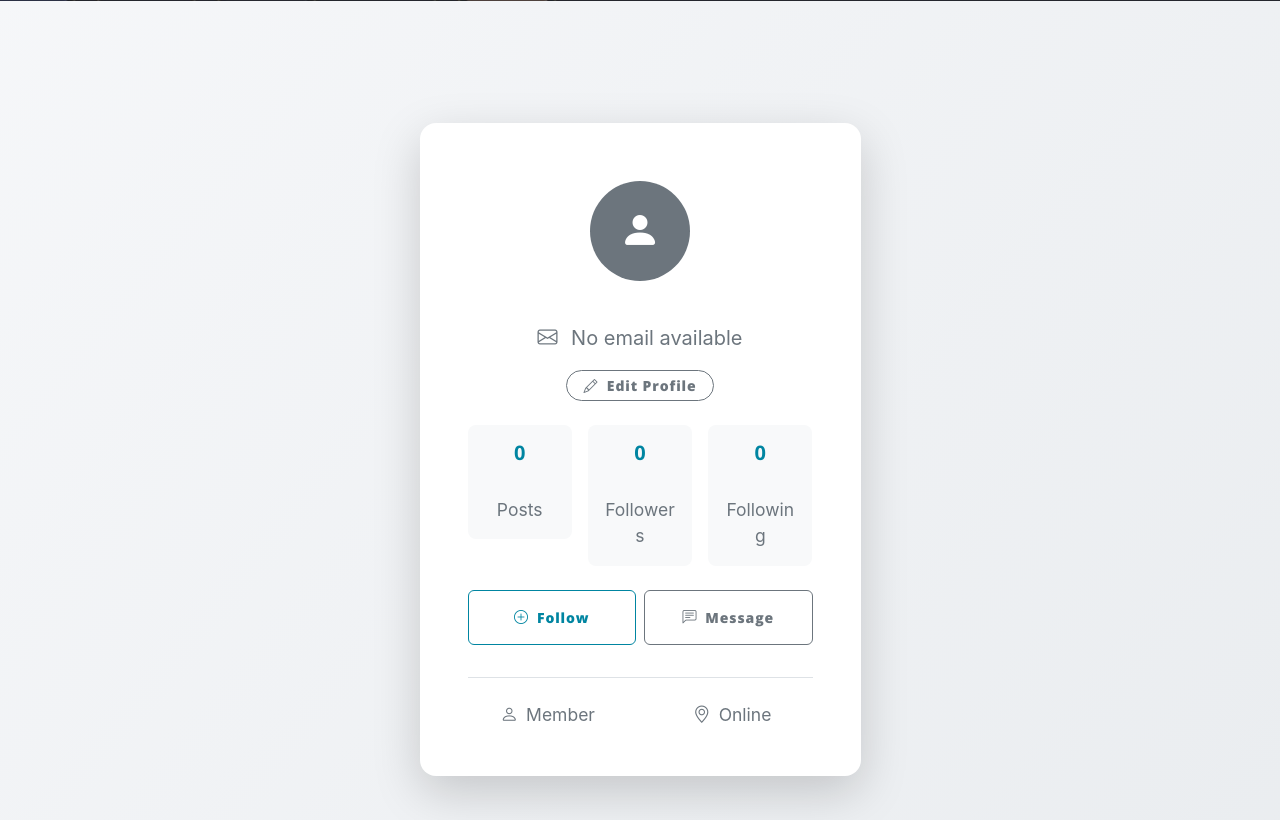
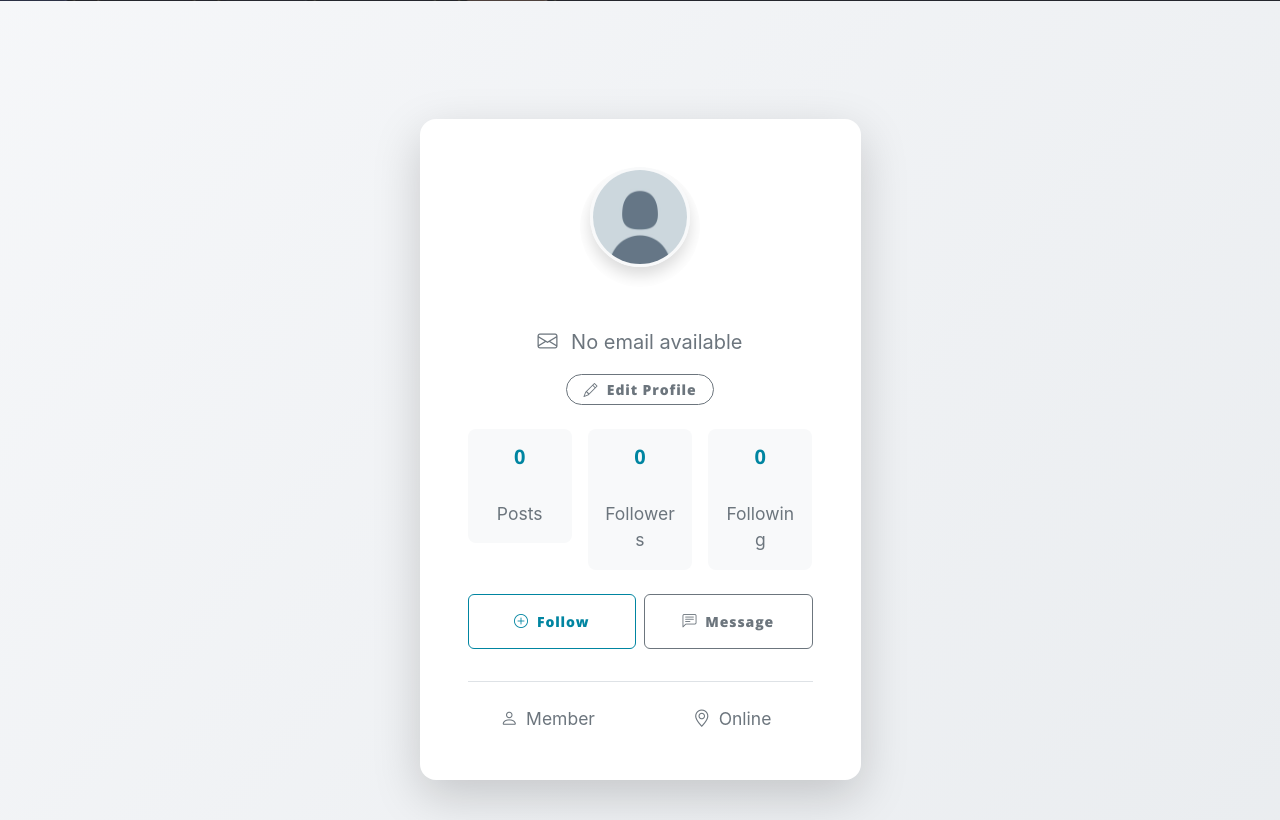
Before and after one commit to mjeyz/Blog-Website, a Flask app: page /profile in a window 1280 px wide. Shown: the part 531-1351 px from the top of the page. Run offline with Flask 3, Linux system fonts and the light colour scheme; some libraries are stand-ins or nearby versions.

Commit message:
Updation

```diff
--- a/templates/profile.html
+++ b/templates/profile.html
@@ -25,24 +25,29 @@
             <div class="card modern-profile-card shadow-lg border-0 rounded-4">
                 <div class="card-body p-5 text-center">
 
-                    <!-- Avatar Section -->
-                    <div class="profile-avatar text-center mb-4">
-                        <div class="avatar-container">
+                  <!-- Avatar Section -->
+<div class="profile-avatar text-center mb-4 position-relative">
+    <div class="avatar-container d-inline-block position-relative">
+        {% if current_user.avatar_url %}
+            <!-- User uploaded profile image -->
+            <img src="{{ url_for('static', filename='assets/profile_pics/' + current_user.avatar_url) }}"
+                 alt="{{ current_user.username or current_user.first_name }}"
+                 class="avatar-img rounded-circle border border-3 border-light shadow"
+                 style="width: 100px; height: 100px; object-fit: cover;">
+        {% else %}
+            <!-- Default profile image -->
+            <img src="{{ url_for('static', filename='assets/img/default-profile.jpg') }}"
+                 alt="Default Avatar"
+                 class="avatar-img rounded-circle border border-3 border-light shadow"
+                 style="width: 100px; height: 100px; object-fit: cover;">
+        {% endif %}
 
-                            {% if current_user.avatar_url %}
-                            <img src="{{ current_user.avatar_url }}"
-                                 alt="{{ current_user.username or current_user.first_name }}"
-                                 class="avatar-img rounded-circle border border-3 border-light shadow">
-                            {% else %}
-                            <div class="default-avatar rounded-circle bg-secondary d-flex align-items-center justify-content-center text-white"
-                                 style="width: 100px; height: 100px;">
-                                <i class="bi bi-person-fill fs-1"></i>
-                            </div>
-                            {% endif %}
-                            <span class="status-indicator position-absolute bottom-0 end-0 bg-success rounded-circle border border-white"
-                                  style="width: 15px; height: 15px;"></span>
-                        </div>
-                    </div>
+        <!-- Online Status Indicator -->
+        <span class="status-indicator position-absolute bottom-0 end-0 bg-success rounded-circle border border-white"
+              style="width: 15px; height: 15px;"></span>
+    </div>
+</div>
+
 
                     <!-- User Info -->
                     <div class="profile-info mb-4">
--- a/templates/upload.html
+++ b/templates/upload.html
@@ -8,7 +8,7 @@
     <div class="row gx-4 gx-lg-5 justify-content-center">
       <div class="col-md-10 col-lg-8 col-xl-7 text-center">
         <div class="site-heading">
-          <h1 class="fw-semibold mb-2">Personalize Your Insight Hub Profile</h1>
+          <h1 class="fw-semibold mb-2">Update Avatar</h1>
           <span class="subheading text-muted">A Blog Theme by The Software Insight</span>
         </div>
       </div>
```
